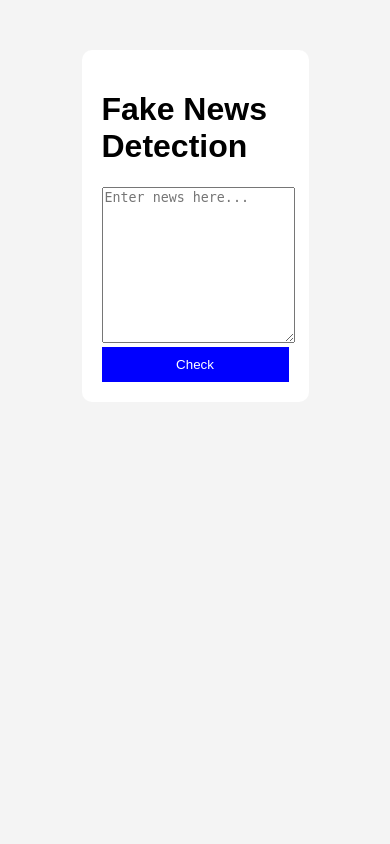
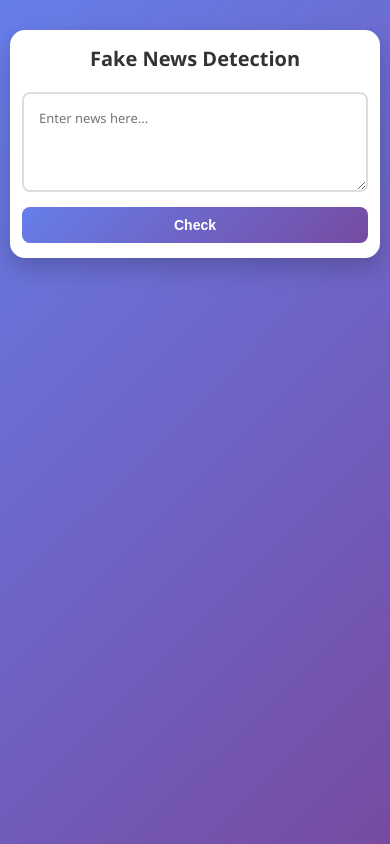
Before and after one commit to harshitgurla24/fake_news_detection_ML, a Flask app: page / in a window 390 px wide. Run offline with Flask 3, Linux system fonts and the light colour scheme; parts of the project's set-up code (start-up, migrations or seed data) failed here and were passed over.

Commit message:
made page responsive

```diff
--- a/static/style.css
+++ b/static/style.css
@@ -1,26 +1,135 @@
+* {
+    margin: 0;
+    padding: 0;
+    box-sizing: border-box;
+}
+
 body {
-    background: #f4f4f4;
-    font-family: Arial;
+    background: linear-gradient(135deg, #667eea 0%, #764ba2 100%);
+    font-family: 'Segoe UI', Tahoma, Geneva, Verdana, sans-serif;
+    min-height: 100vh;
+    padding: 20px;
 }
 
 .container {
-    width: 50%;
-    margin: auto;
+    width: 100%;
+    max-width: 600px;
+    margin: 40px auto;
     background: white;
-    padding: 20px;
-    margin-top: 50px;
-    border-radius: 10px;
+    padding: 30px 20px;
+    border-radius: 15px;
+    box-shadow: 0 10px 25px rgba(0, 0, 0, 0.2);
+}
+
+h1 {
+    text-align: center;
+    color: #333;
+    margin-bottom: 30px;
+    font-size: 28px;
+}
+
+form {
+    display: flex;
+    flex-direction: column;
+    gap: 15px;
 }
 
 textarea {
     width: 100%;
     height: 150px;
+    padding: 15px;
+    font-size: 16px;
+    border: 2px solid #ddd;
+    border-radius: 8px;
+    font-family: 'Segoe UI', Tahoma, Geneva, Verdana, sans-serif;
+    resize: vertical;
+    transition: border-color 0.3s;
+}
+
+textarea:focus {
+    outline: none;
+    border-color: #667eea;
+    box-shadow: 0 0 5px rgba(102, 126, 234, 0.3);
 }
 
 button {
     width: 100%;
-    padding: 10px;
-    background: blue;
+    padding: 12px;
+    font-size: 16px;
+    font-weight: bold;
+    background: linear-gradient(135deg, #667eea 0%, #764ba2 100%);
     color: white;
     border: none;
+    border-radius: 8px;
+    cursor: pointer;
+    transition: transform 0.2s, box-shadow 0.2s;
 }
+
+button:hover {
+    transform: translateY(-2px);
+    box-shadow: 0 5px 15px rgba(102, 126, 234, 0.4);
+}
+
+button:active {
+    transform: translateY(0);
+}
+
+h2 {
+    text-align: center;
+    margin-top: 25px;
+    padding: 15px;
+    border-radius: 8px;
+    font-size: 24px;
+}
+
+h2:contains("🟢") {
+    background: #d4edda;
+    color: #155724;
+}
+
+/* Mobile responsiveness */
+@media (max-width: 600px) {
+    body {
+        padding: 10px;
+    }
+
+    .container {
+        margin: 20px auto;
+        padding: 20px 15px;
+    }
+
+    h1 {
+        font-size: 24px;
+        margin-bottom: 20px;
+    }
+
+    textarea {
+        height: 120px;
+        font-size: 14px;
+    }
+
+    button {
+        padding: 10px;
+        font-size: 14px;
+    }
+
+    h2 {
+        font-size: 20px;
+        margin-top: 20px;
+    }
+}
+
+@media (max-width: 400px) {
+    .container {
+        padding: 15px 12px;
+    }
+
+    h1 {
+        font-size: 20px;
+    }
+
+    textarea {
+        height: 100px;
+        font-size: 13px;
+    }
+}
--- a/templates/index.html
+++ b/templates/index.html
@@ -1,6 +1,8 @@
 <!DOCTYPE html>
-<html>
+<html lang="en">
 <head>
+    <meta charset="UTF-8">
+    <meta name="viewport" content="width=device-width, initial-scale=1.0">
     <title>Fake News Detection</title>
     <link rel="stylesheet" href="{{ url_for('static', filename='style.css') }}">
 </head>
```
